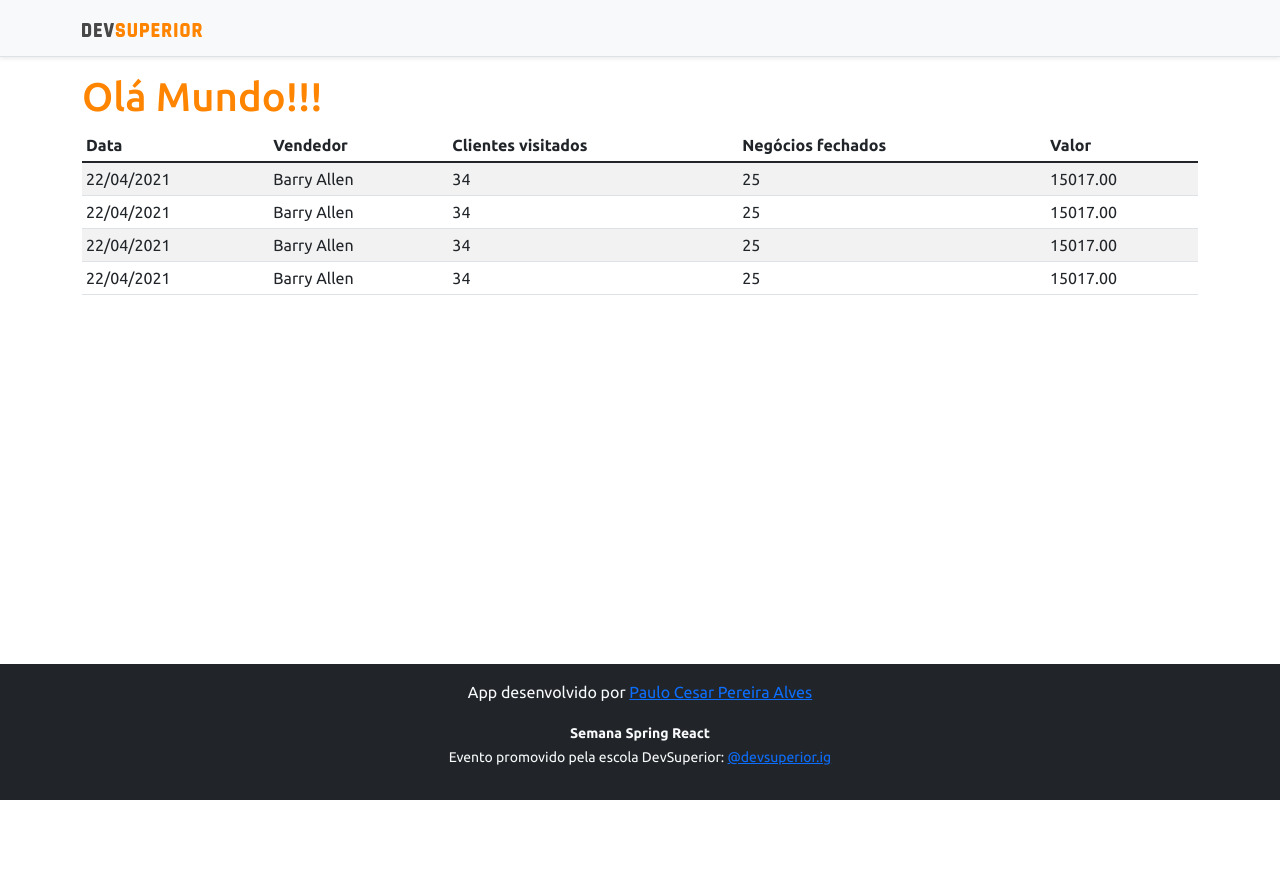
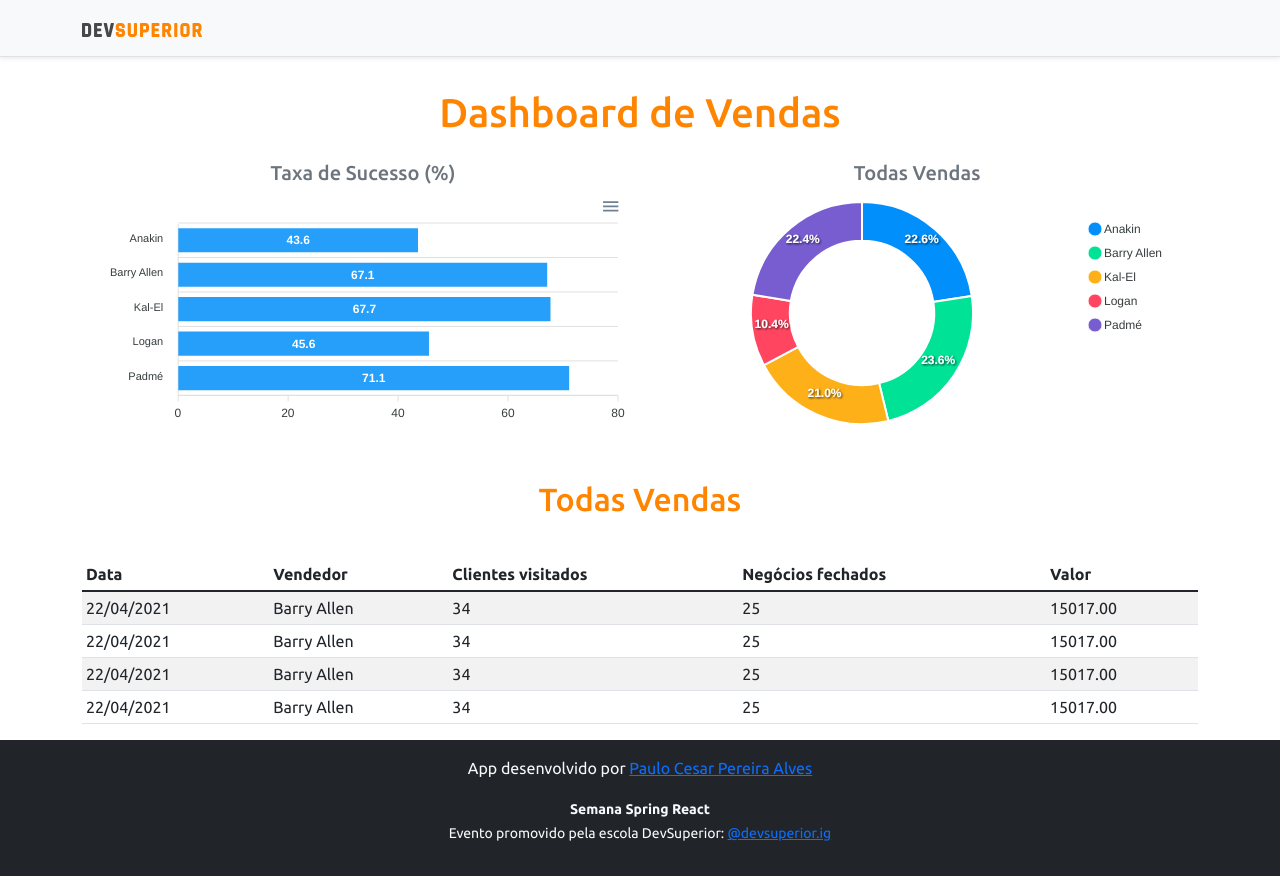
Before and after one commit to milinfic/projeto-sds3, a React (Create React App) app in the folder frontend/: page / in a window 1280 px wide. Before the commit the page ends 800 px from the top, so only its background shows below. Built offline with nearby package versions, Linux system fonts and the light colour scheme.

Commit message:
gráficos estáticos - static charts

```diff
--- a/frontend/package.json
+++ b/frontend/package.json
@@ -10,8 +10,10 @@
     "@types/node": "^12.0.0",
     "@types/react": "^17.0.0",
     "@types/react-dom": "^17.0.0",
+    "apexcharts": "^3.28.1",
     "bootstrap": "^5.1.1",
     "react": "^17.0.2",
+    "react-apexcharts": "^1.3.9",
     "react-dom": "^17.0.2",
     "react-scripts": "4.0.3",
     "typescript": "^4.1.2",
--- a/frontend/src/App.tsx
+++ b/frontend/src/App.tsx
@@ -1,4 +1,6 @@
+import BarChart from "components/BarChart";
 import DataTable from "components/DataTable";
+import DonutChart from "components/DonutChart";
 import Footer from "components/Footer";
 import NavBar from "components/NavBar";
 
@@ -7,11 +9,26 @@ function App() {
     <>
       <NavBar />
       <div className="container">
-        <h1 className="text-primary">Olá Mundo!!!</h1>
+        <h1 className="text-primary text-center py-3">Dashboard de Vendas</h1>
 
-        <DataTable/>
+        <div className="row px-3">
+          <div className="col-sm-6">
+            <h5 className="text-center text-secondary">Taxa de Sucesso (%)</h5>
+            <BarChart />
+          </div>
+          <div className="col-sm-6">
+            <h5 className="text-center text-secondary">Todas Vendas</h5>
+            <DonutChart />
+          </div>
+        </div>
+
+        <div className="row py-3">
+          <h2 className="text-primary text-center py-3">Todas Vendas</h2>
+        </div>
+        <DataTable />
       </div>
-      <Footer/>
+      <Footer />
+
     </>
   );
 }
--- /dev/null
+++ b/frontend/src/components/BarChart/index.tsx
@@ -0,0 +1,36 @@
+
+import Chart from 'react-apexcharts';
+
+const BarChart = () => {
+
+    const options = {
+        plotOptions: {
+            bar: {
+                horizontal: true,
+            }
+        },
+    };
+
+    const mockData = {
+        labels: {
+            categories: ['Anakin', 'Barry Allen', 'Kal-El', 'Logan', 'Padmé']
+        },
+        series: [
+            {
+                name: "% Sucesso",
+                data: [43.6, 67.1, 67.7, 45.6, 71.1]
+            }
+        ]
+    };
+
+    return (
+        <Chart
+            options={{ ...options, xaxis: mockData.labels}}
+            series={mockData.series}
+            type="bar"
+            height="240"
+        />
+    );
+}
+
+export default BarChart;
--- /dev/null
+++ b/frontend/src/components/DonutChart/index.tsx
@@ -0,0 +1,27 @@
+
+import Chart from 'react-apexcharts';
+
+const DonutChart = () => {
+
+    const mockData = {
+        series: [477138, 499928, 444867, 220426, 473088],
+        labels: ['Anakin', 'Barry Allen', 'Kal-El', 'Logan', 'Padmé']
+    }
+
+    const options = {
+        legend: {
+            show: true
+        }
+    }
+
+    return (
+        <Chart
+            options={{ ...options, labels: mockData.labels}}
+            series={mockData.series}
+            type="donut"
+            height="240"
+        />
+    );
+}
+
+export default DonutChart;
```
Also changed, not shown: 1 other file (tests, documents, lock files or other folders).
